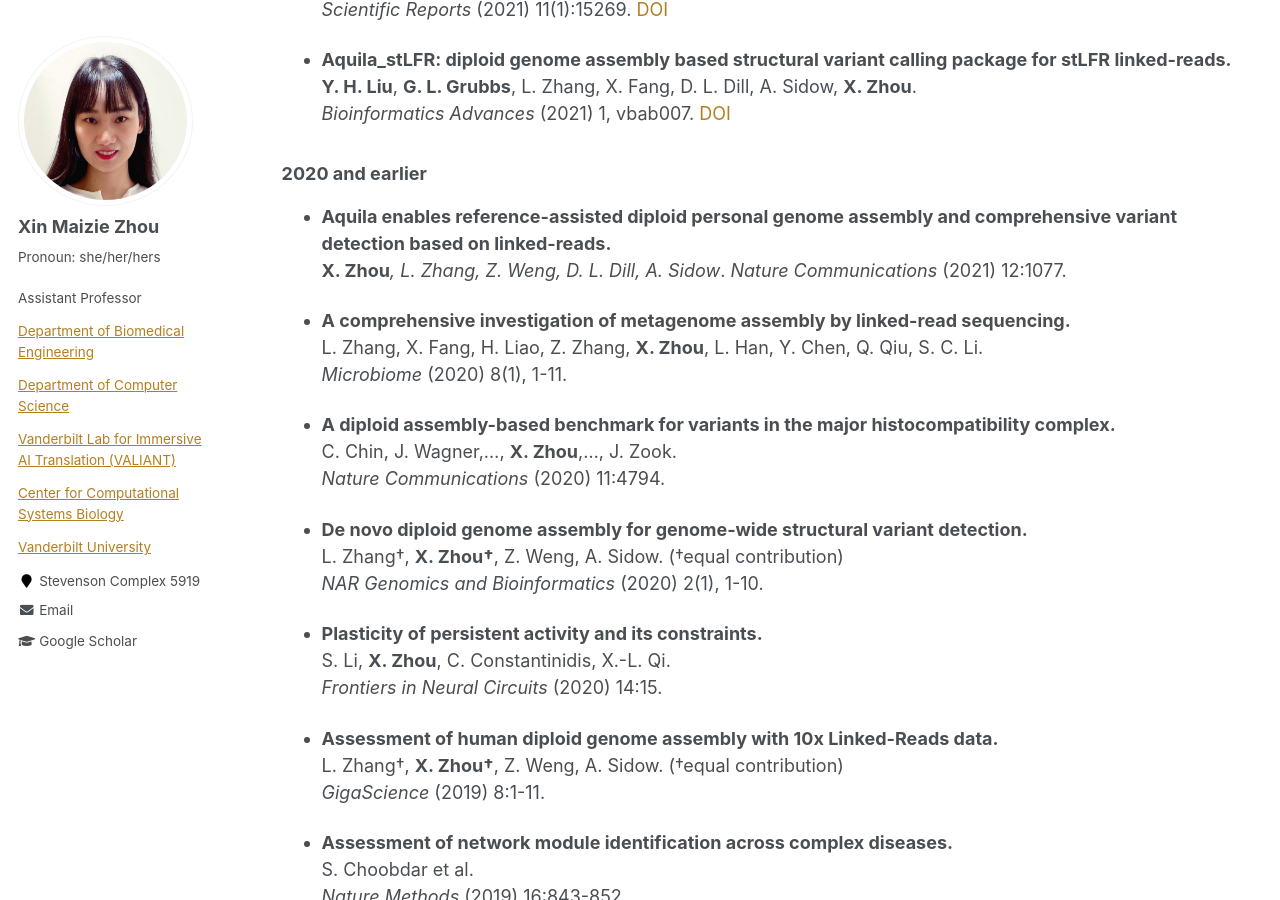
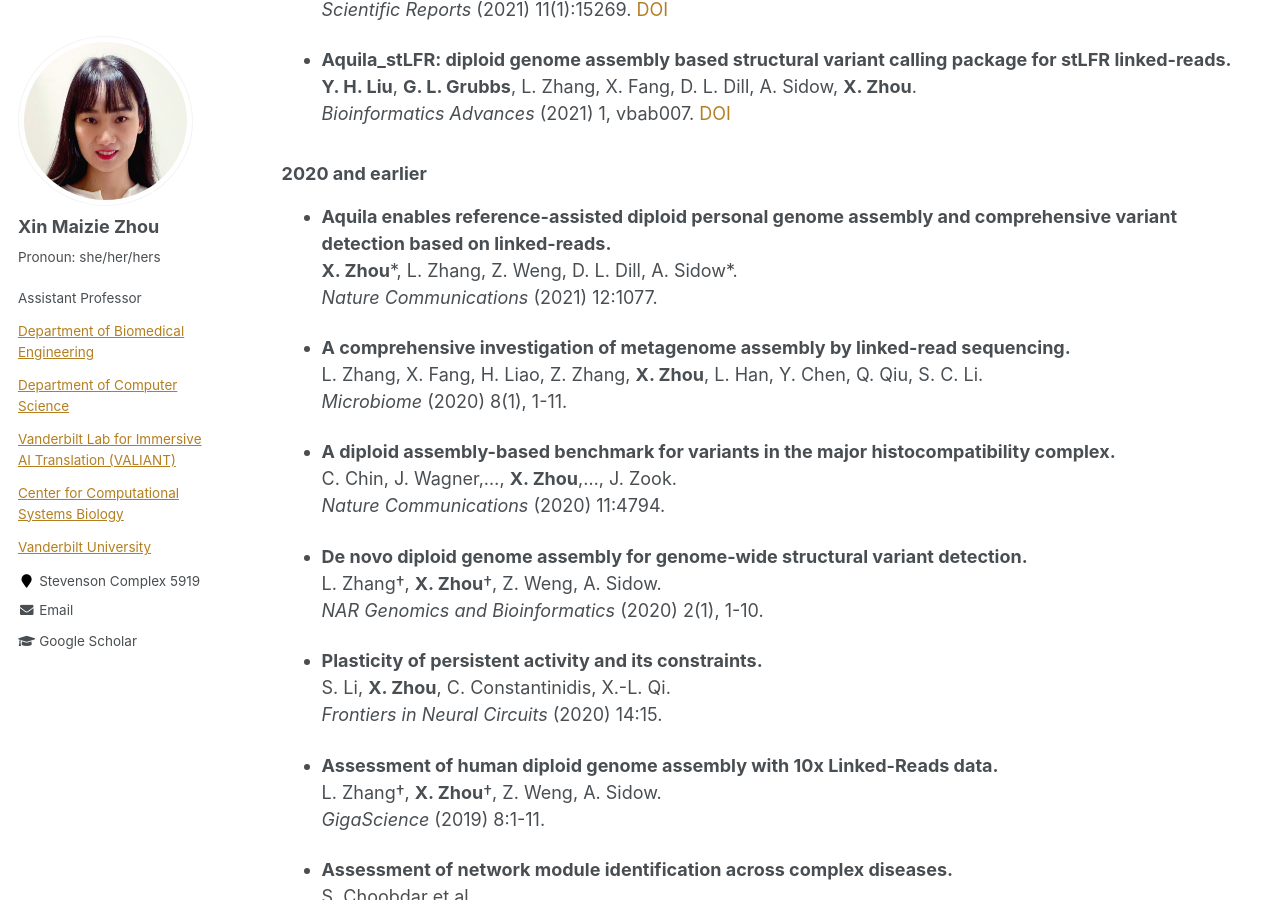
Before and after one commit to maiziezhoulab/Maiziezhoulab.github.io, a Jekyll site: the page built from _pages/publications.md, in a window 1280 px wide and 900 px high, scrolled down 4337 px. Built offline with Jekyll 4.4.1, drawn with Linux system fonts in a browser that asks for light colours.

Commit message:
Update publications.md

```diff
--- a/_pages/publications.md
+++ b/_pages/publications.md
@@ -161,7 +161,7 @@ used Xin Maizie Zhou (X. M. Zhou) for publications after 2022.
 
 ### 2020 and earlier
 - **Aquila enables reference-assisted diploid personal genome assembly and comprehensive variant detection based on linked-reads.**
-  **X. Zhou***, L. Zhang, Z. Weng, D. L. Dill, A. Sidow*.
+  **X. Zhou**\*, L. Zhang, Z. Weng, D. L. Dill, A. Sidow\*.
   _Nature Communications_ (2021) 12:1077.
 
 - **A comprehensive investigation of metagenome assembly by linked-read sequencing.**
@@ -173,7 +173,7 @@ used Xin Maizie Zhou (X. M. Zhou) for publications after 2022.
   _Nature Communications_ (2020) 11:4794.
 
 - **De novo diploid genome assembly for genome-wide structural variant detection.**
-  L. Zhang†, **X. Zhou†**, Z. Weng, A. Sidow. (†equal contribution)
+  L. Zhang†, **X. Zhou**†, Z. Weng, A. Sidow.
   _NAR Genomics and Bioinformatics_ (2020) 2(1), 1-10.
 
 - **Plasticity of persistent activity and its constraints.**
@@ -181,7 +181,7 @@ used Xin Maizie Zhou (X. M. Zhou) for publications after 2022.
   _Frontiers in Neural Circuits_ (2020) 14:15.
 
 - **Assessment of human diploid genome assembly with 10x Linked-Reads data.**
-  L. Zhang†, **X. Zhou†**, Z. Weng, A. Sidow. (†equal contribution)
+  L. Zhang†, **X. Zhou**†, Z. Weng, A. Sidow.
   _GigaScience_ (2019) 8:1-11.
 
 - **Assessment of network module identification across complex diseases.**
```
